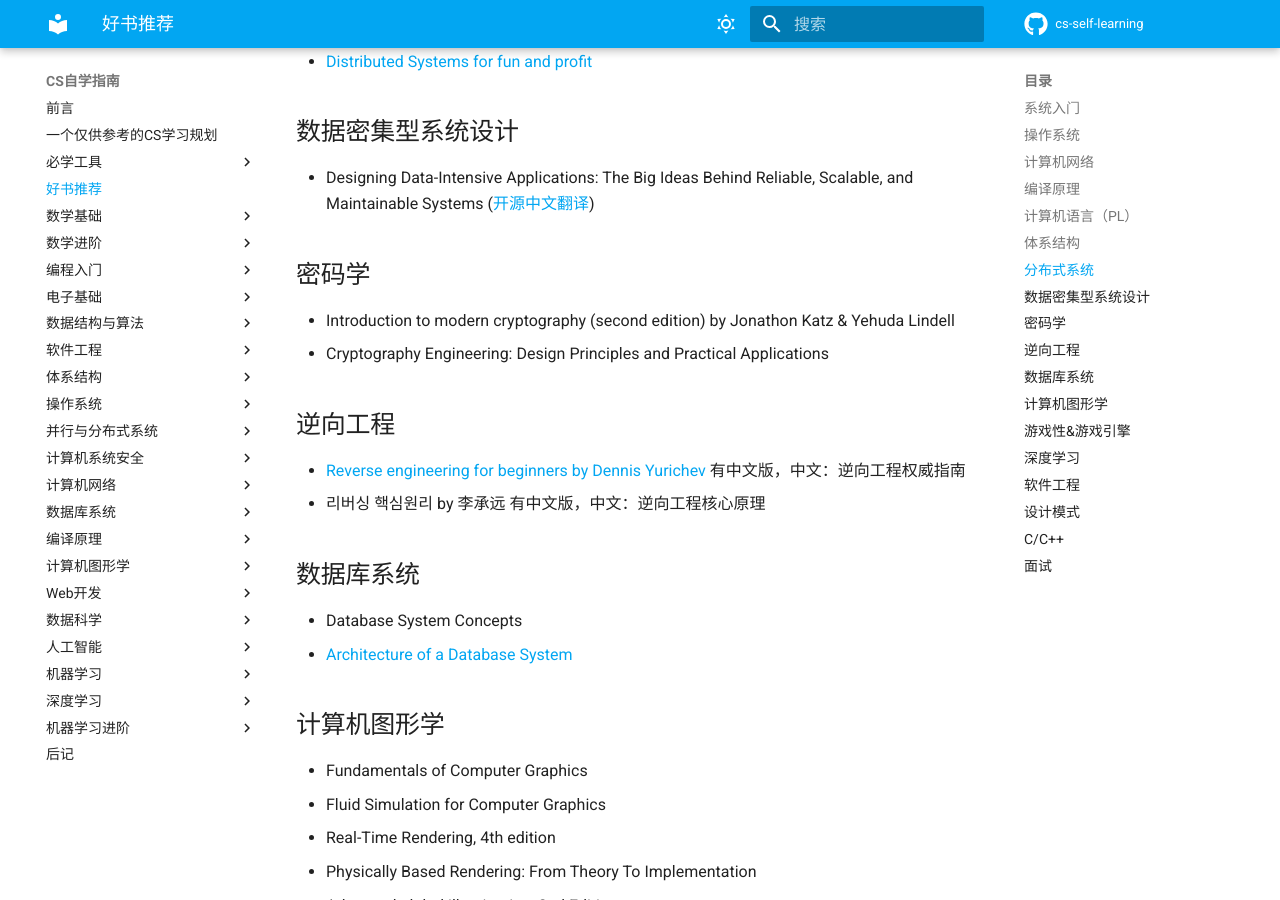
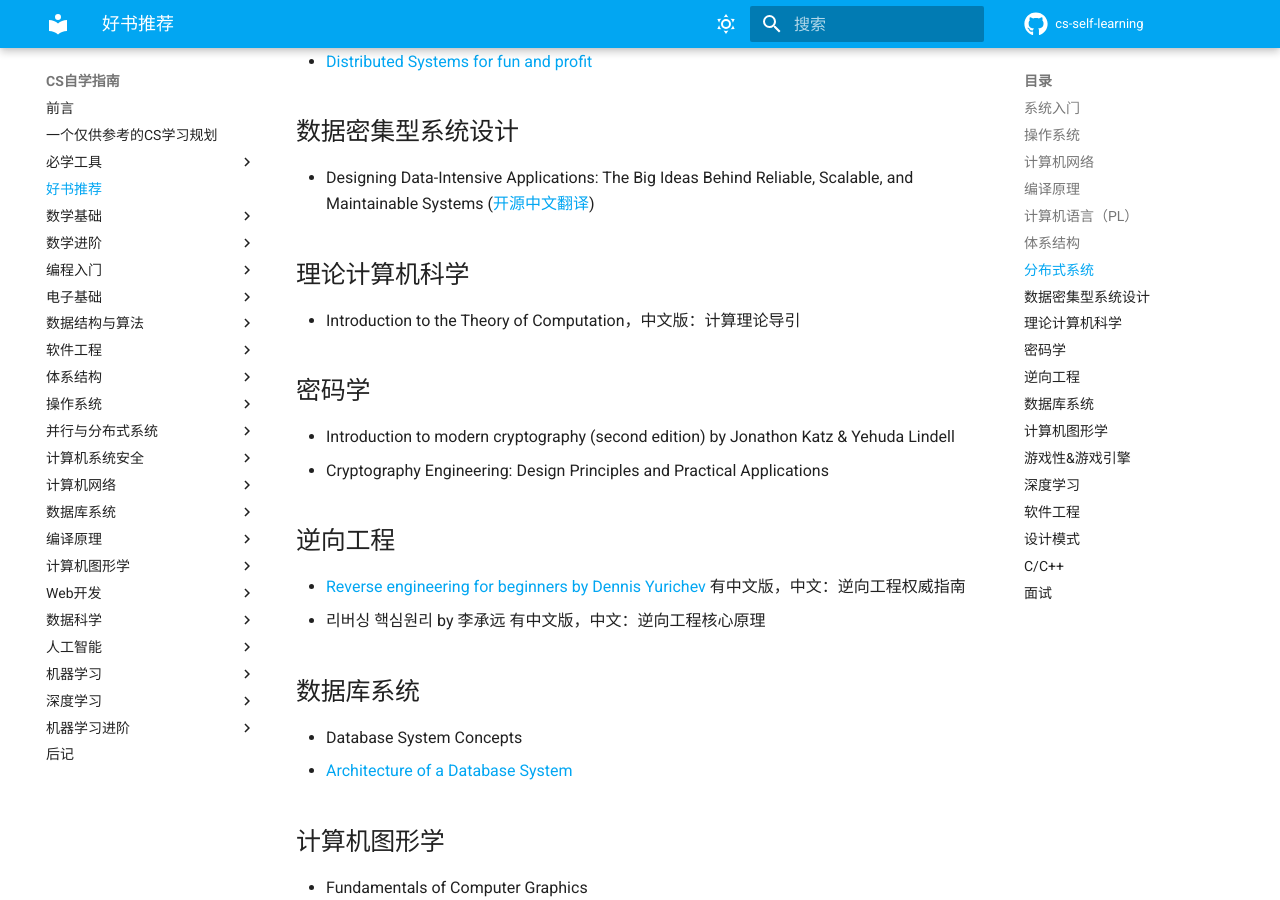
Before and after one commit to PKUFlyingPig/cs-self-learning, an MkDocs documentation site: the page built from docs/好书推荐.md, in a window 1280 px wide and 900 px high, scrolled down 1510 px. Built offline with MkDocs 1.6.1 and Material for MkDocs 9.7.7, drawn with Linux system fonts in a browser that asks for light colours; comment, search, counter and statistics services are not loaded.

Commit message:
Add books for Theoretical Computer Science

```diff
--- a/docs/好书推荐.md
+++ b/docs/好书推荐.md
@@ -49,6 +49,10 @@
 ## 数据密集型系统设计
 
 - Designing Data-Intensive Applications: The Big Ideas Behind Reliable, Scalable, and Maintainable Systems ([开源中文翻译](https://github.com/Vonng/ddia))
+
+## 理论计算机科学
+
+- Introduction to the Theory of Computation，中文版：计算理论导引
 
 ## 密码学
 
```
